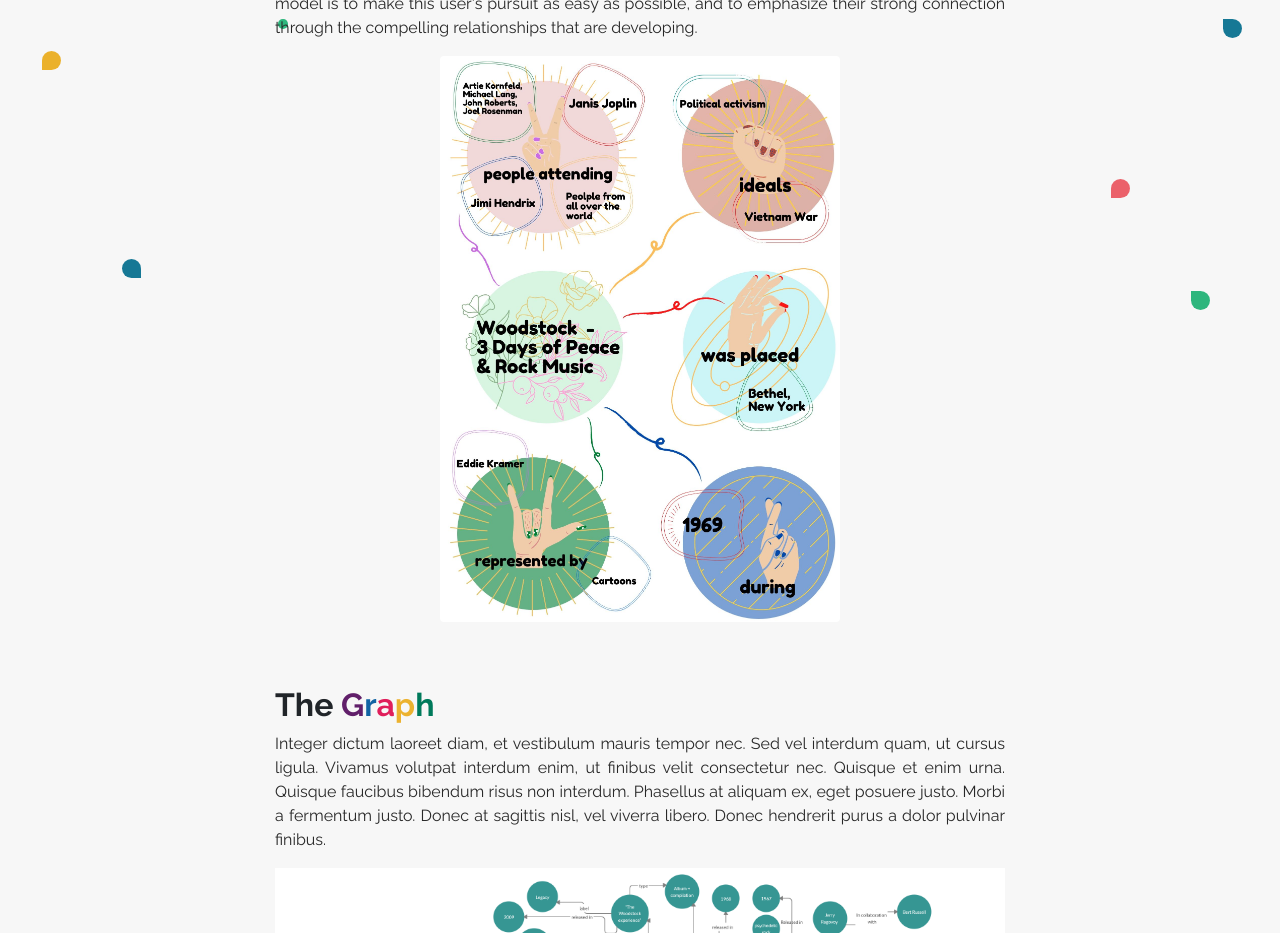
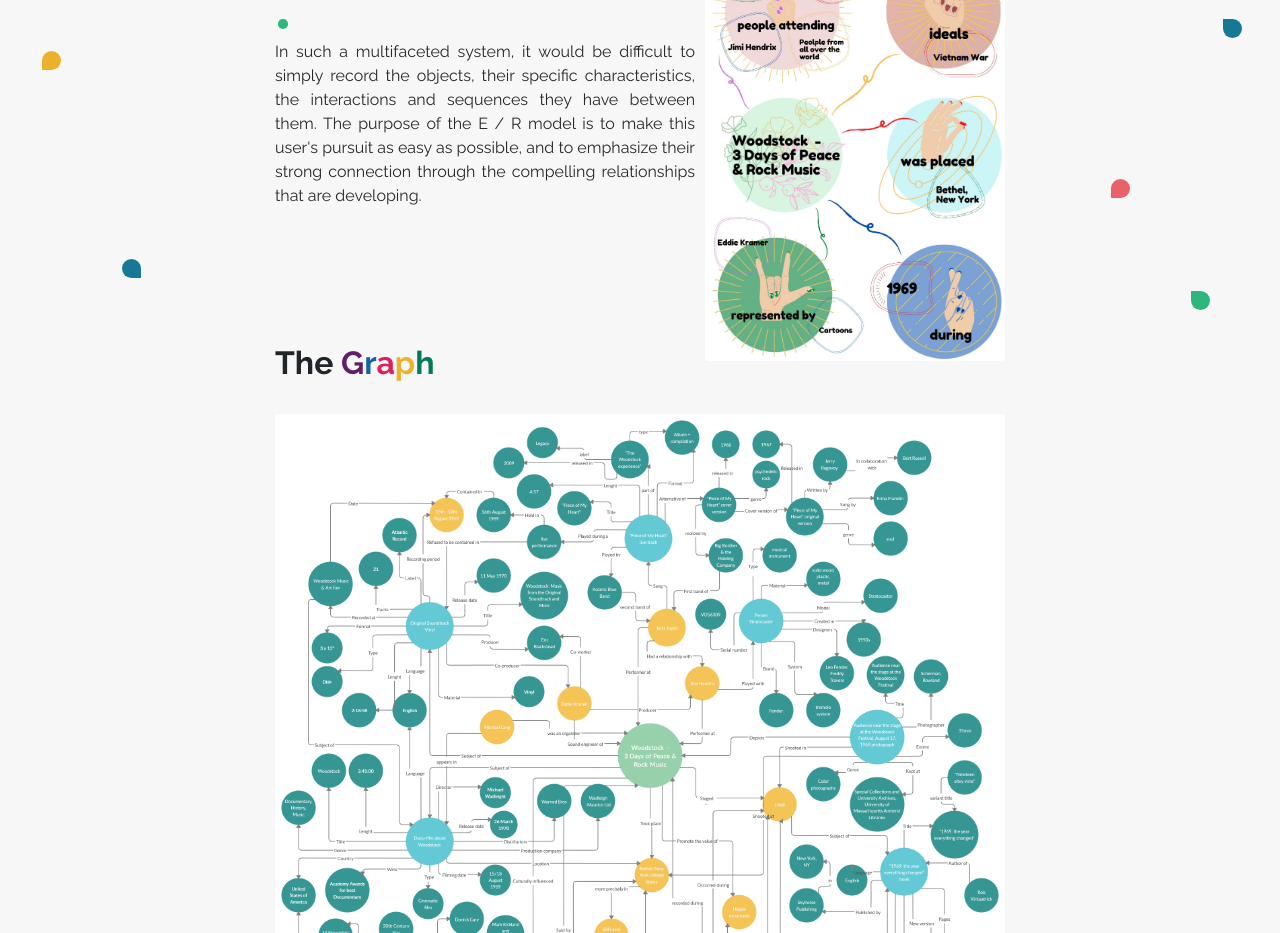
Before and after one commit to woodsLOD/woodsLOD, a plain HTML site: page erMod.html in a window 1280 px wide. Shown: the part 733-1666 px from the top of the page. Drawn offline with Linux system fonts and the light colour scheme.

Commit message:
fixed img in erMod

```diff
--- a/erMod.html
+++ b/erMod.html
@@ -106,14 +106,20 @@
                 <div class="row">
                     <div class="col-12 col-md-8 offset-md-2">
                         <div>
+                            <br>
+                            <div style="float:right; padding-top:15px; padding-left:10px;"><p style="text-align:center; font-size:14px;"><img src="assets/img/erIdea.jpg" class="rounded mx-auto d-block" alt="Responsive image" style="width: 300px" /><br></p></div><br>
                             <h2><span class="text-primary">E</span><span class="text-warning">/</span><span class="text-success">R</span> Model</h2>
+                            <br>
+                            <br>
                             <p style="text-align: justify;">In such a multifaceted system, it would be difficult to simply record the objects, their specific characteristics, the interactions and sequences they have between them. The purpose of the E / R model is to make this user's pursuit as easy as possible, and to emphasize their strong connection through the compelling relationships that are developing.</p>
-                            <p><img src="assets/img/erIdea.jpg" class="rounded mx-auto d-block" alt="Responsive image" style="width: 400px"></p>
+                            <br>
                         </div>
-                        <br><br>
+                        <br>
+                        <br>
+                        <br>
+                        <br>
                         <div>
-                            <h2>The <span class="text-primary">G</span><span class="text-info">r</span><span class="text-danger">a</span><span class="text-warning">p</span><span class="text-success">h</span></h2>
-                            <p style="text-align: justify;">Integer dictum laoreet diam, et vestibulum mauris tempor nec. Sed vel interdum quam, ut cursus ligula. Vivamus volutpat interdum enim, ut finibus velit consectetur nec. Quisque et enim urna. Quisque faucibus bibendum risus non interdum. Phasellus at aliquam ex, eget posuere justo. Morbi a fermentum justo. Donec at sagittis nisl, vel viverra libero. Donec hendrerit purus a dolor pulvinar finibus.</p>
+                            <h2>The <span class="text-primary">G</span><span class="text-info">r</span><span class="text-danger">a</span><span class="text-warning">p</span><span class="text-success">h</span></h2><br>
                             <p><img src="assets/img/erGraph.jpg" class="img-fluid" alt="Responsive image"></p>
                             <a  href="assets/img/erGraph.jpg" target="_blank" class="btn btn-outline-warning btn-pill text-warning" title="Click here to see the graph">See the Graph</a>
                         </div>
```
